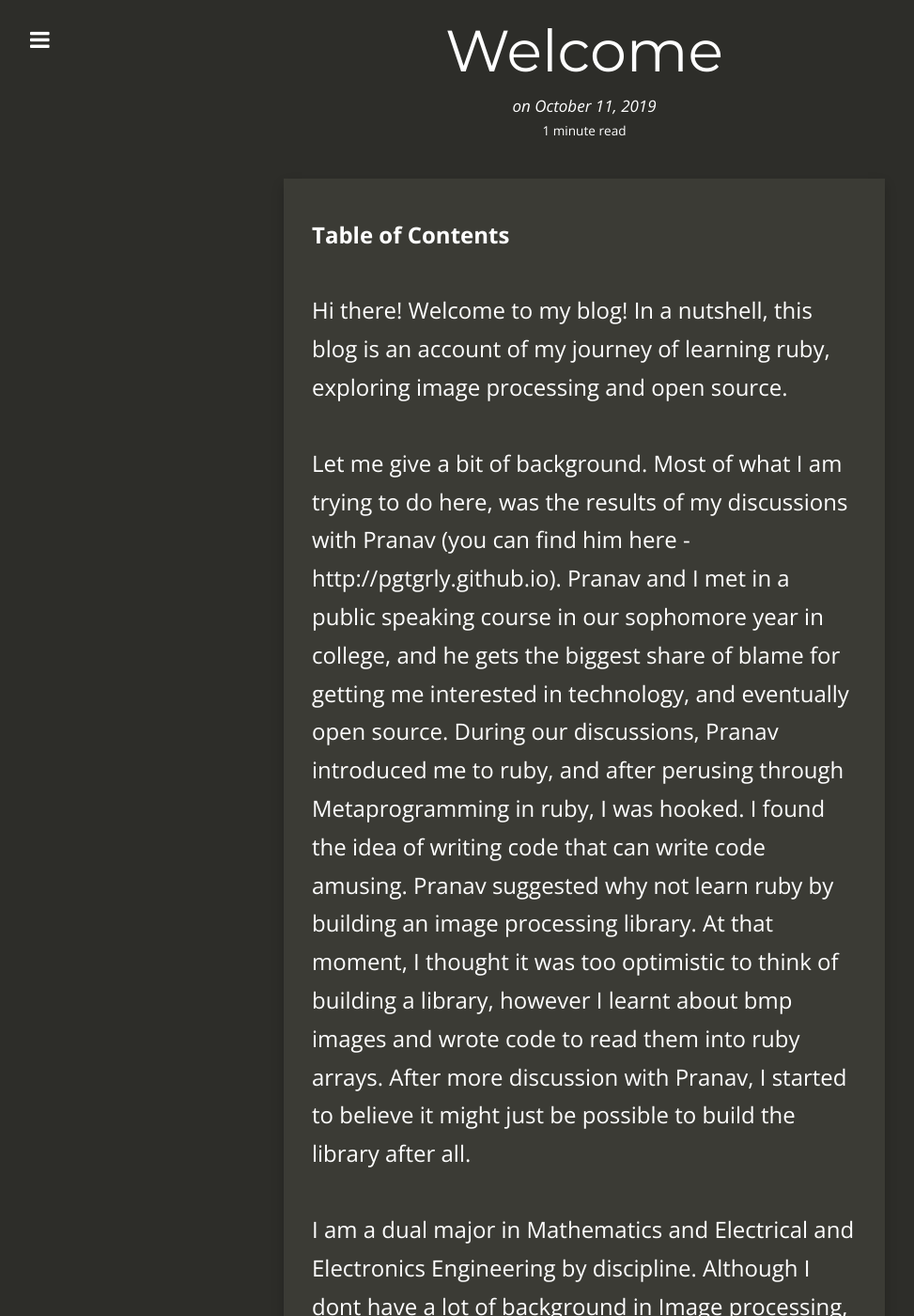
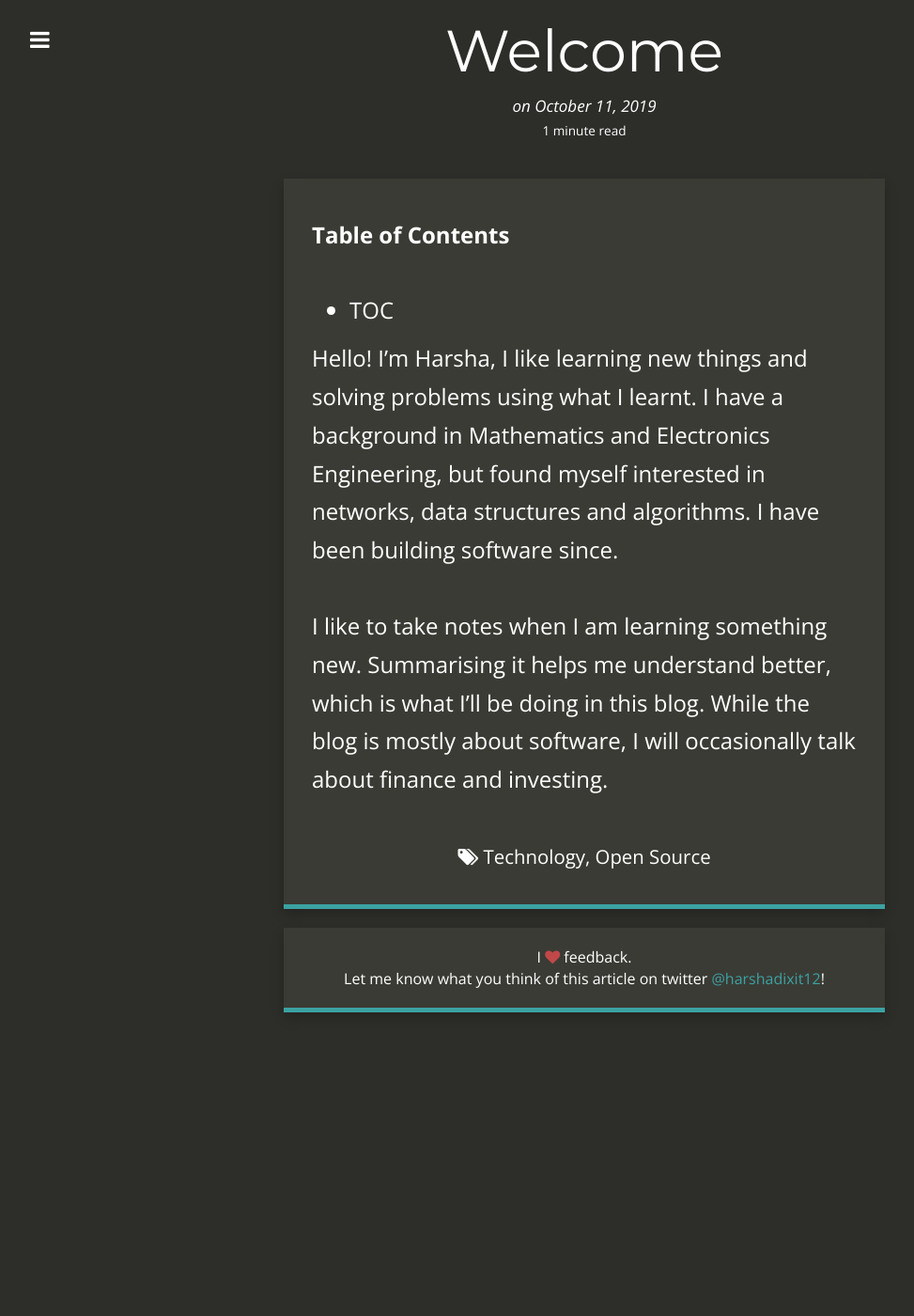
Before and after one commit to harshadixit12/harshadixit12.github.io, a Jekyll site: the page built from _posts/2019-10-11-Welcome.md, in a window 1280 px wide and 1400 px high. Shown: the whole window at 94% size, without its empty margins (18-991 px from the left). Built offline with Jekyll 4.4.1, drawn with Linux system fonts in a browser that asks for light colours; nearby versions of some CDN libraries; some of the changed text lies outside the part shown.

Commit message:
Update welcome and add observability draft

```diff
--- a/_posts/2019-10-11-Welcome.md
+++ b/_posts/2019-10-11-Welcome.md
@@ -1,27 +1,22 @@
 ---
-layout:     post
-title:      Welcome
-date:       2019-10-11 08:00:00
-summary:    A brief introduction about me, the what, the why and the how about this blog.
+layout: post
+title: Welcome
+date: 2019-10-11 08:00:00
+summary: A brief introduction about me, the what, the why and the how about this blog.
 categories:
 thumbnail:
 tags:
- - Technology
- - Open Source
+  - Technology
+  - Open Source
 ---
+
 **Table of Contents**
-* TOC
-{:toc}
 
+- TOC
+  {:toc}
 
-Hi there! Welcome to my blog!
-In a nutshell, this blog is an account of my journey of learning ruby, exploring image processing and open source.
+Hello!
+I'm Harsha, I like learning new things and solving problems using what I learnt.
+I have a background in Mathematics and Electronics Engineering, but found myself interested in networks, data structures and algorithms. I have been building software since.
 
-Let me give a bit of background. Most of what I am trying to do here, was the results of my discussions with Pranav (you can find him here - http://pgtgrly.github.io). Pranav and I met in a public speaking course in our sophomore year in college, and he gets the biggest share of blame for getting me interested in technology, and eventually open source.
-During our discussions, Pranav introduced me to ruby, and after perusing through Metaprogramming in ruby, I was hooked. I found the idea of writing code that can write code amusing. Pranav suggested why not learn ruby by building an image processing library. At that moment, I thought it was too optimistic to think of building a library, however I learnt about bmp images and wrote code to read them into ruby arrays. After more discussion with Pranav, I started to believe it might just be possible to build the library after all.
-
-I am a dual major in Mathematics and Electrical and Electronics Engineering by discipline. Although I dont have a lot of background in Image processing, I have taken (and thoroughly enjoyed) Digital signal processing, which along with my Mathematics background, might just help me in learning Image processing. I will be learning most of the things on the go (including ruby), so bear with me.
-
-The plan is to be able to read the images in different formats (bmp, jpeg, png etc) and store them in an array, and then adding image processing features. However, this might change based on requirement.
-
-I hope you find something useful here :)
+I like to take notes when I am learning something new. Summarising it helps me understand better, which is what I'll be doing in this blog. While the blog is mostly about software, I will occasionally talk about finance and investing.
```
Also changed, not shown: _posts/2021-08-14-Observability.md (added, +61 -0 lines).
